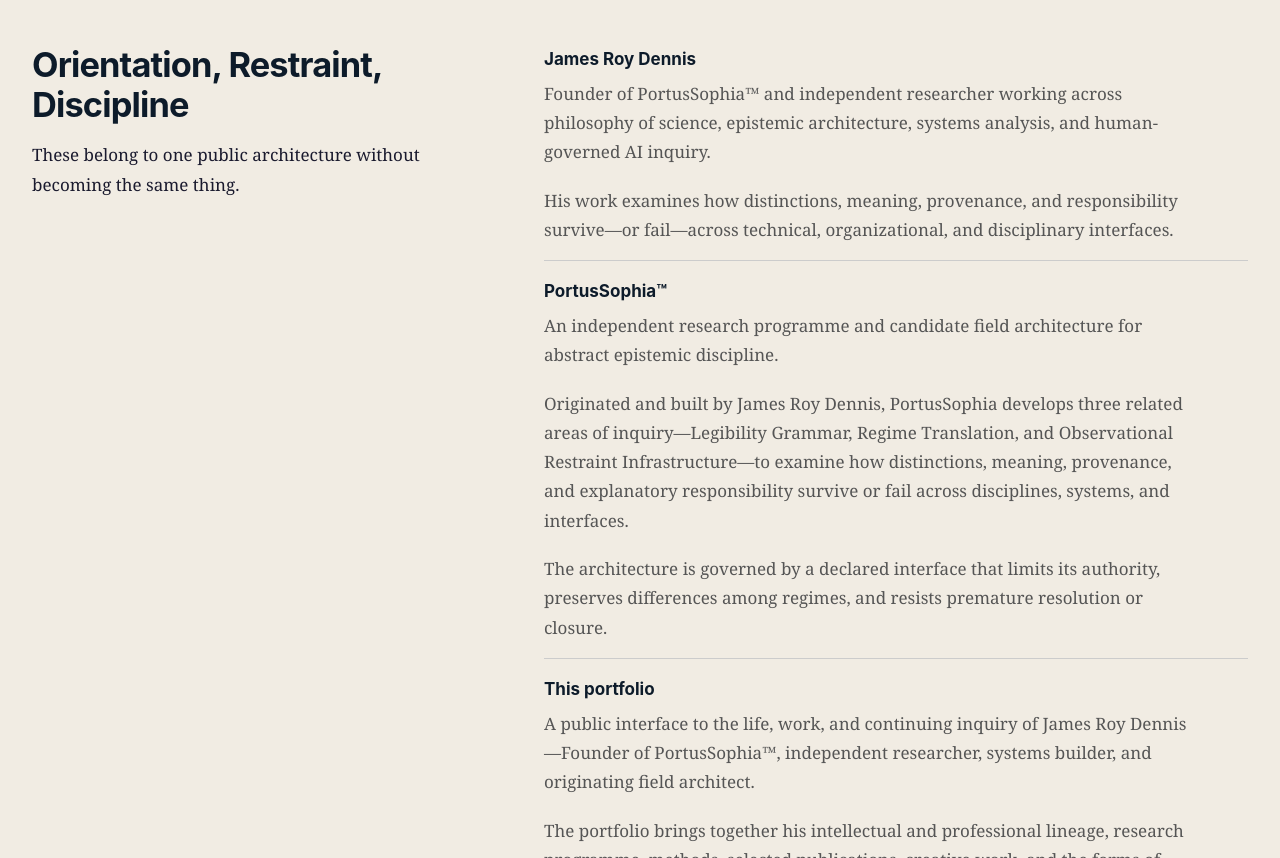
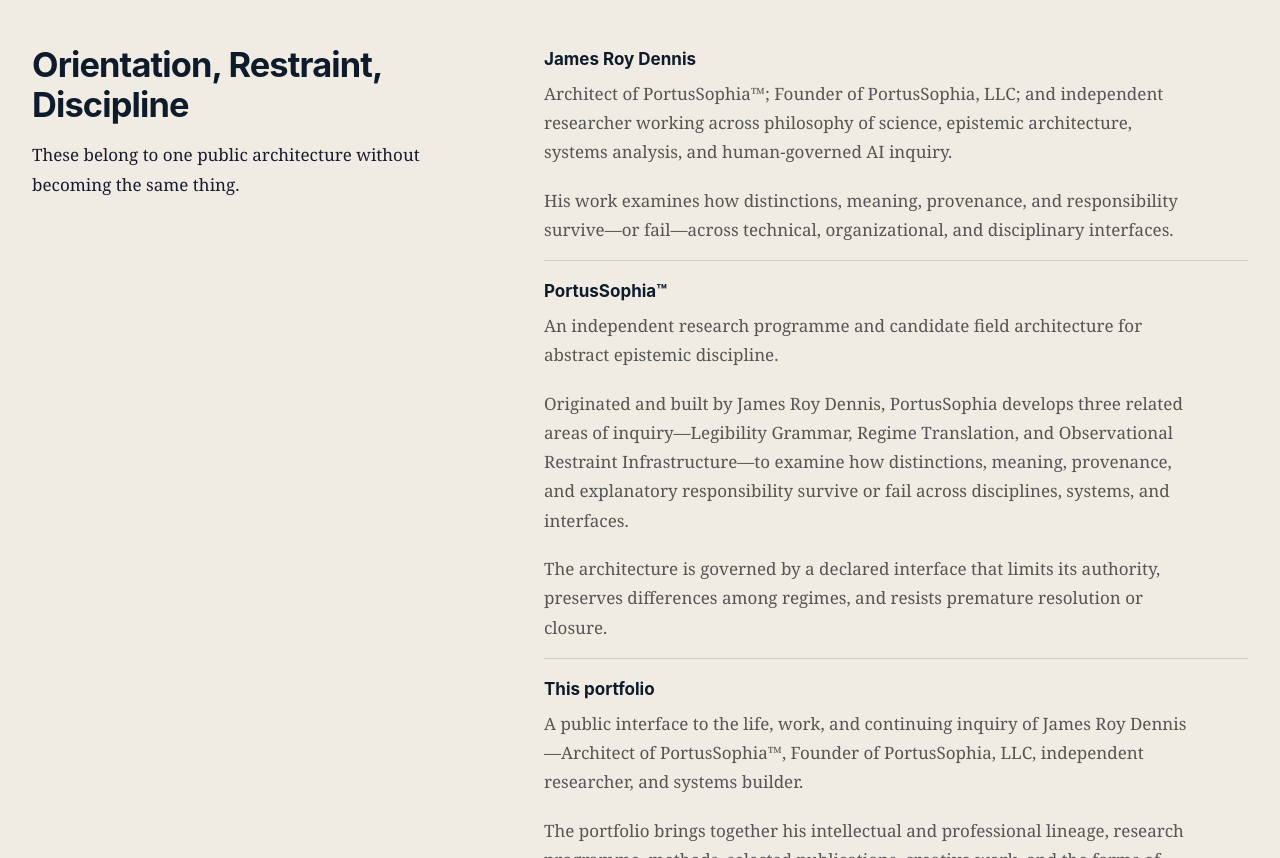
Before and after one commit to portussophia/portussophia-founder, a Jekyll site: the page built from index.md, in a window 1280 px wide and 1400 px high. Shown: the part 542-1400 px from the top of the window. Built offline with Jekyll 4.4.1, drawn with Linux system fonts in a browser that asks for light colours.

Commit message:
Correct Founder and Architect distinction

```diff
--- a/index.md
+++ b/index.md
@@ -33,7 +33,7 @@ permalink: /
       <div>
         <dt>James Roy Dennis</dt>
         <dd>
-          <p>Founder of PortusSophia™ and independent researcher working across philosophy of science, epistemic architecture, systems analysis, and human-governed AI inquiry.</p>
+          <p>Architect of PortusSophia™; Founder of PortusSophia, LLC; and independent researcher working across philosophy of science, epistemic architecture, systems analysis, and human-governed AI inquiry.</p>
           <p>His work examines how distinctions, meaning, provenance, and responsibility survive—or fail—across technical, organizational, and disciplinary interfaces.</p>
         </dd>
       </div>
@@ -48,7 +48,7 @@ permalink: /
       <div>
         <dt>This portfolio</dt>
         <dd>
-          <p>A public interface to the life, work, and continuing inquiry of James Roy Dennis—Founder of PortusSophia™, independent researcher, systems builder, and originating field architect.</p>
+          <p>A public interface to the life, work, and continuing inquiry of James Roy Dennis—Architect of PortusSophia™, Founder of PortusSophia, LLC, independent researcher, and systems builder.</p>
           <p>The portfolio brings together his intellectual and professional lineage, research programme, methods, selected publications, creative work, and the forms of scholarly, institutional, and professional engagement through which the work may be examined, supported, or extended.</p>
         </dd>
       </div>
```
